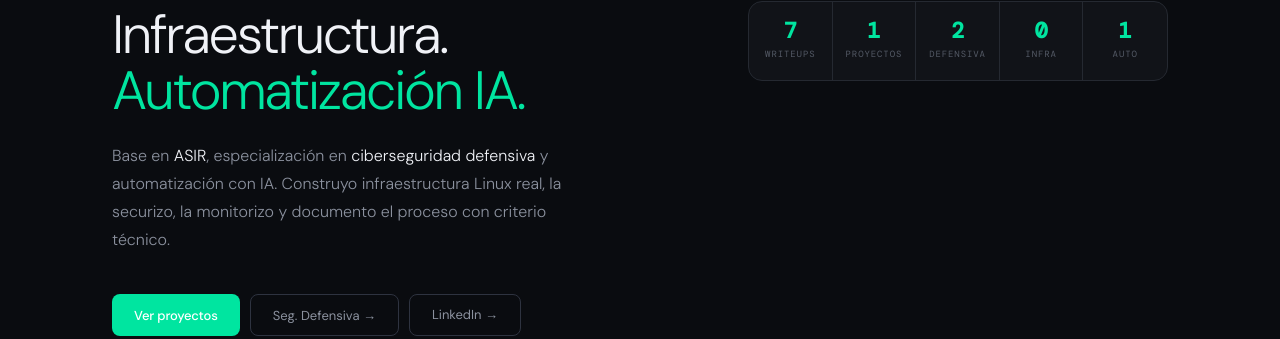
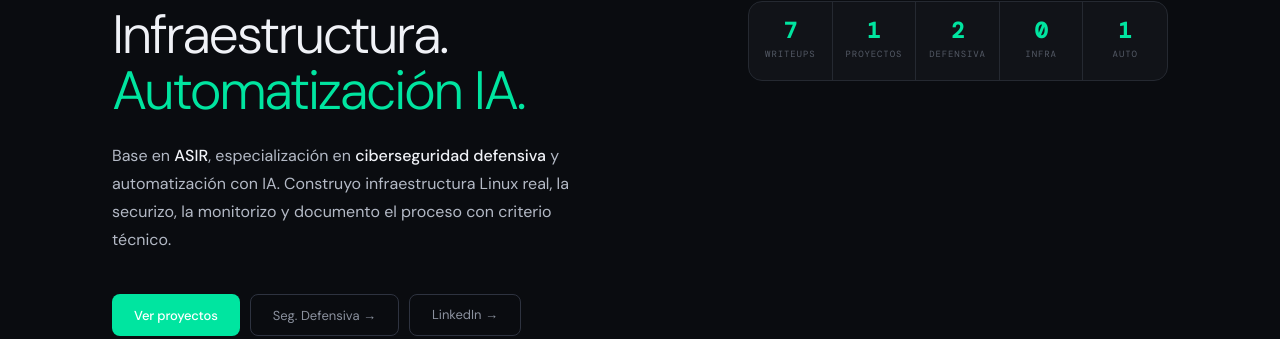
Before and after one commit to iamEscri/iamescri.github.io, a Jekyll site: the page built from index.html, in a window 1280 px wide. Shown: the part 351-690 px from the top of the page. Built offline with Jekyll 4.4.1, drawn with Linux system fonts in a browser that asks for light colours.

Commit message:
Update main.css

```diff
--- a/assets/css/main.css
+++ b/assets/css/main.css
@@ -217,13 +217,13 @@ img { max-width: 100%; }
 
 .hero-desc {
   font-size: 16px;
-  color: var(--text2);
+  color: #b4bac6;
   line-height: 1.75;
   max-width: 480px;
   margin-bottom: 40px;
-  font-weight: 300;
-}
-.hero-desc em { color: var(--text); font-style: normal; }
+  font-weight: 400;
+}
+.hero-desc em { color: var(--text); font-style: normal; font-weight: 500; }
 
 .hero-btns { display: flex; gap: 10px; margin-bottom: 0; }
 .btn-primary {
```
